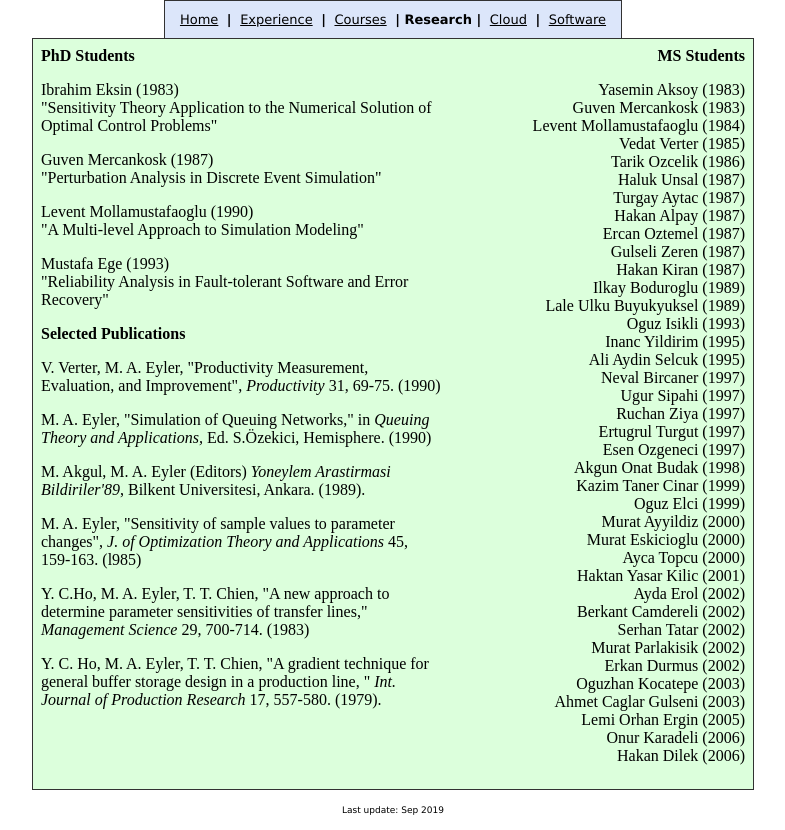
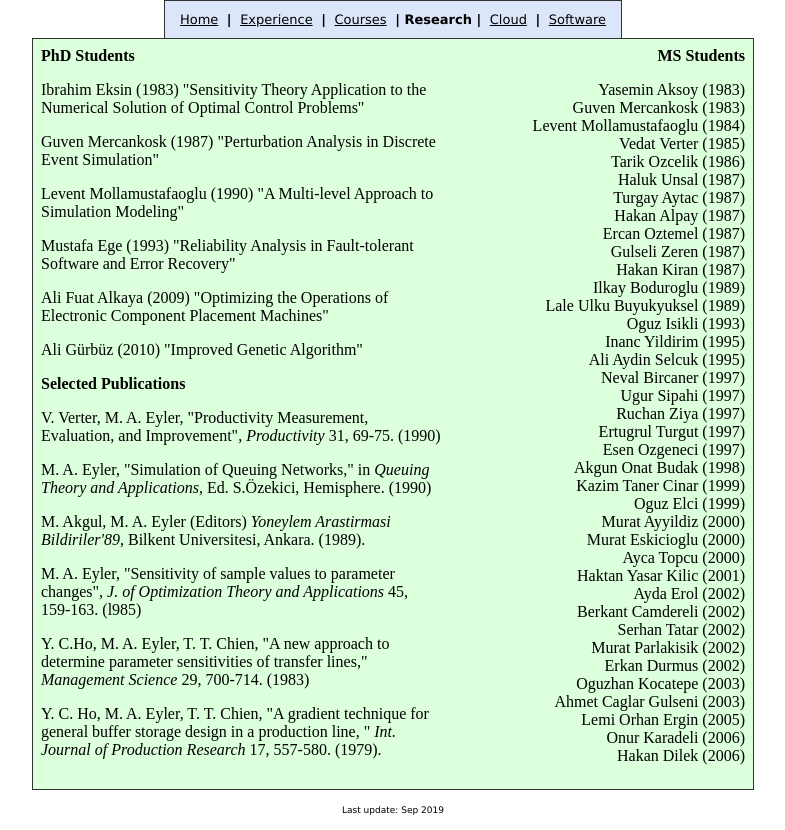
Before and after one commit to maeyler/maeyler.github.io, a plain HTML site: page Research.html in a window 1280 px wide. Shown: the whole page, without its empty margins (247-1032 px from the left). Drawn offline with Linux system fonts and the light colour scheme.

Commit message:
general update

```diff
--- a/Research.html
+++ b/Research.html
@@ -20,21 +20,28 @@
 <BR>
 <div class="content">
   <div>
-<b>PhD Students</b> <P>
+<b>PhD Students</b>
+<P>
 <!--A href="https://www.elk.itu.edu.tr/~eksin"-->
-Ibrahim Eksin</A> (1983)<BR>
+Ibrahim Eksin</A> (1983)
 "Sensitivity Theory Application to the Numerical Solution of
 Optimal Control Problems"
 <P>
-Guven Mercankosk</A> (1987)<BR>
+Guven Mercankosk</A> (1987)
 "Perturbation Analysis in Discrete Event Simulation"
 <P>
 <!--A href="https://home.wanadoo.nl/molla"-->
-Levent Mollamustafaoglu</A> (1990)<BR>
+Levent Mollamustafaoglu</A> (1990)
 "A Multi-level Approach to Simulation Modeling"
 <P>
-Mustafa Ege</A> (1993)<BR>
+Mustafa Ege</A> (1993)
 "Reliability Analysis in Fault-tolerant Software and Error Recovery"
+<P>
+Ali Fuat Alkaya</A> (2009)
+"Optimizing the Operations of Electronic Component Placement Machines"
+<P>
+Ali Gürbüz</A> (2010)
+"Improved Genetic Algorithm"
 <P>
 <b>Selected Publications</b> <P>
 V. Verter, M. A. Eyler, "Productivity Measurement, Evaluation, and
```
Also changed, not shown: Software.html (+4 -0 lines), index.html (+3 -2 lines), work.html (+5 -5 lines).
